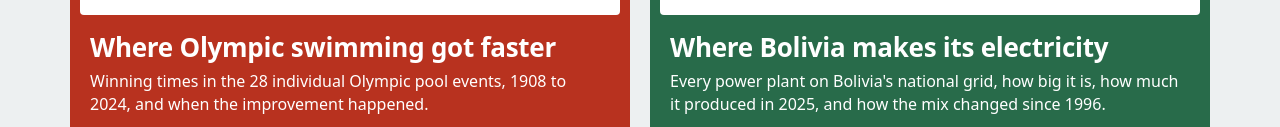
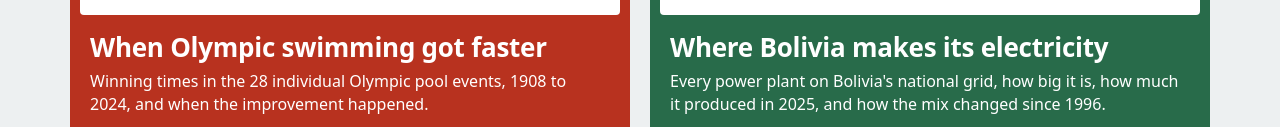
Before and after one commit to marcohl/Marco_Website, an Astro site: page / in a window 1280 px wide. Shown: the part 1684-1811 px from the top of the page. Built offline with nearby package versions, Linux system fonts and the light colour scheme; Astro itself is replaced by a stand-in of ours; a web font is replaced by a local one.

Commit message:
fix: align key figures in a row; swimming title says When
Co-Authored-By: Claude Opus 5.5 <noreply@anthropic.com>

```diff
--- a/src/pages/projects/olympic-freestyle-sprint.mdx
+++ b/src/pages/projects/olympic-freestyle-sprint.mdx
@@ -1,6 +1,6 @@
 ---
 layout: ../../layouts/Project.astro
-title: Where Olympic swimming got faster
+title: When Olympic swimming got faster
 description: Winning times in the 28 individual Olympic pool events, 1908 to 2024, and when the improvement happened.
 date: 2026-10-18
 tags: [Swimming, Data]
--- a/src/styles/tokens.css
+++ b/src/styles/tokens.css
@@ -100,6 +100,8 @@ h1 em { font-style: normal; }
 /* Title block: the cartouche of a drawing sheet. Cells hold a small label and a value. */
 .tblock { --cols: 4; display: grid; grid-template-columns: repeat(var(--cols), minmax(0, 1fr)); border: 1px solid var(--ink); background: var(--panel); }
 .tblock > * { padding: 8px 12px; border-left: 1px solid var(--ink); min-width: 0; overflow-wrap: anywhere; }
+/* Labels can wrap to different line counts; the figures stay on one shared line at the bottom. */
+.tblock > * { display: flex; flex-direction: column; justify-content: space-between; }
 .tblock > :first-child { border-left: 0; }
 .tblock small { display: block; font: 400 13px/1.2 var(--f-data); color: var(--ink-3); margin-bottom: 3px; }
 .tblock b { display: block; font: 600 17px/1.2 var(--f-display); color: var(--ink); }
```
